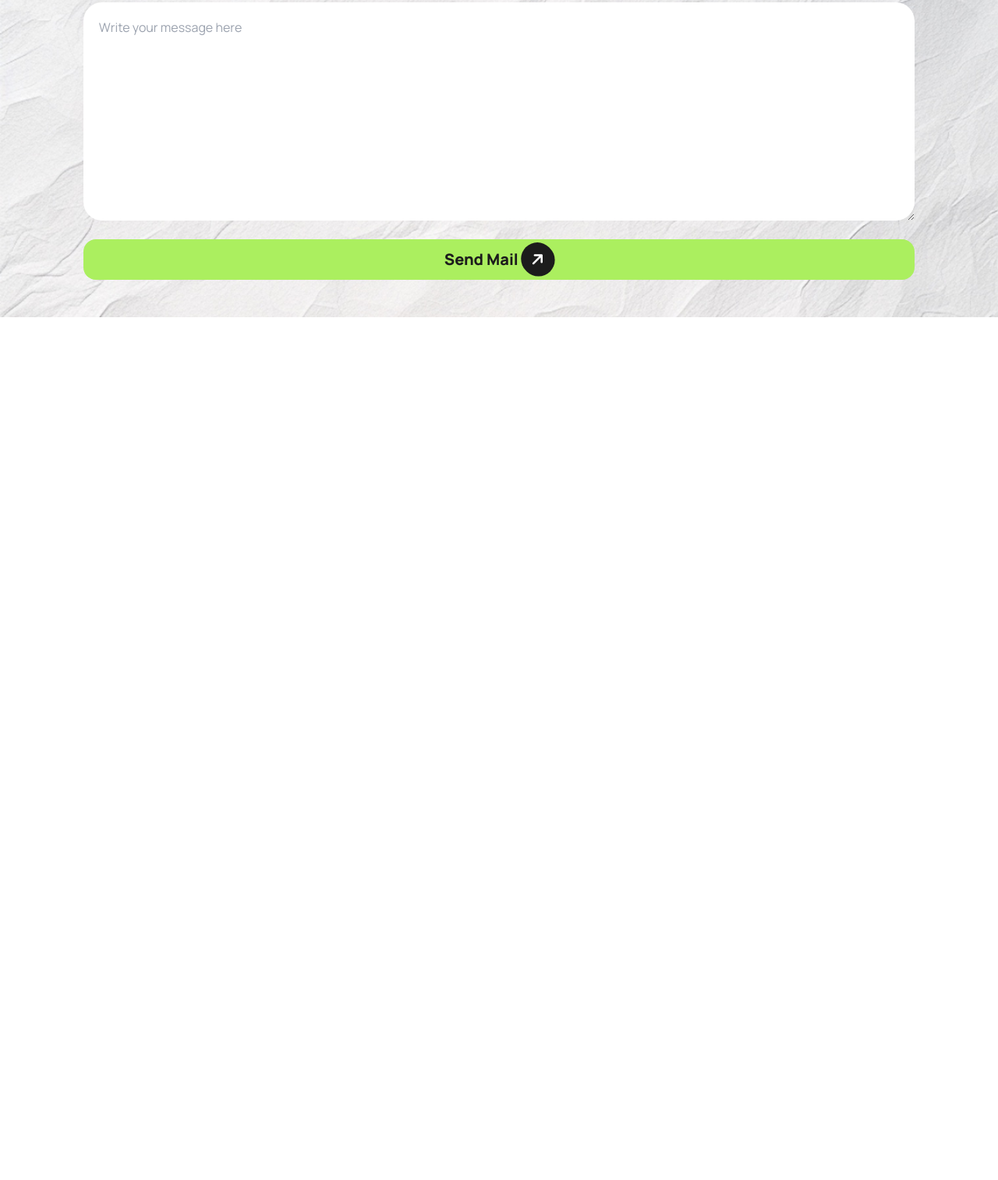
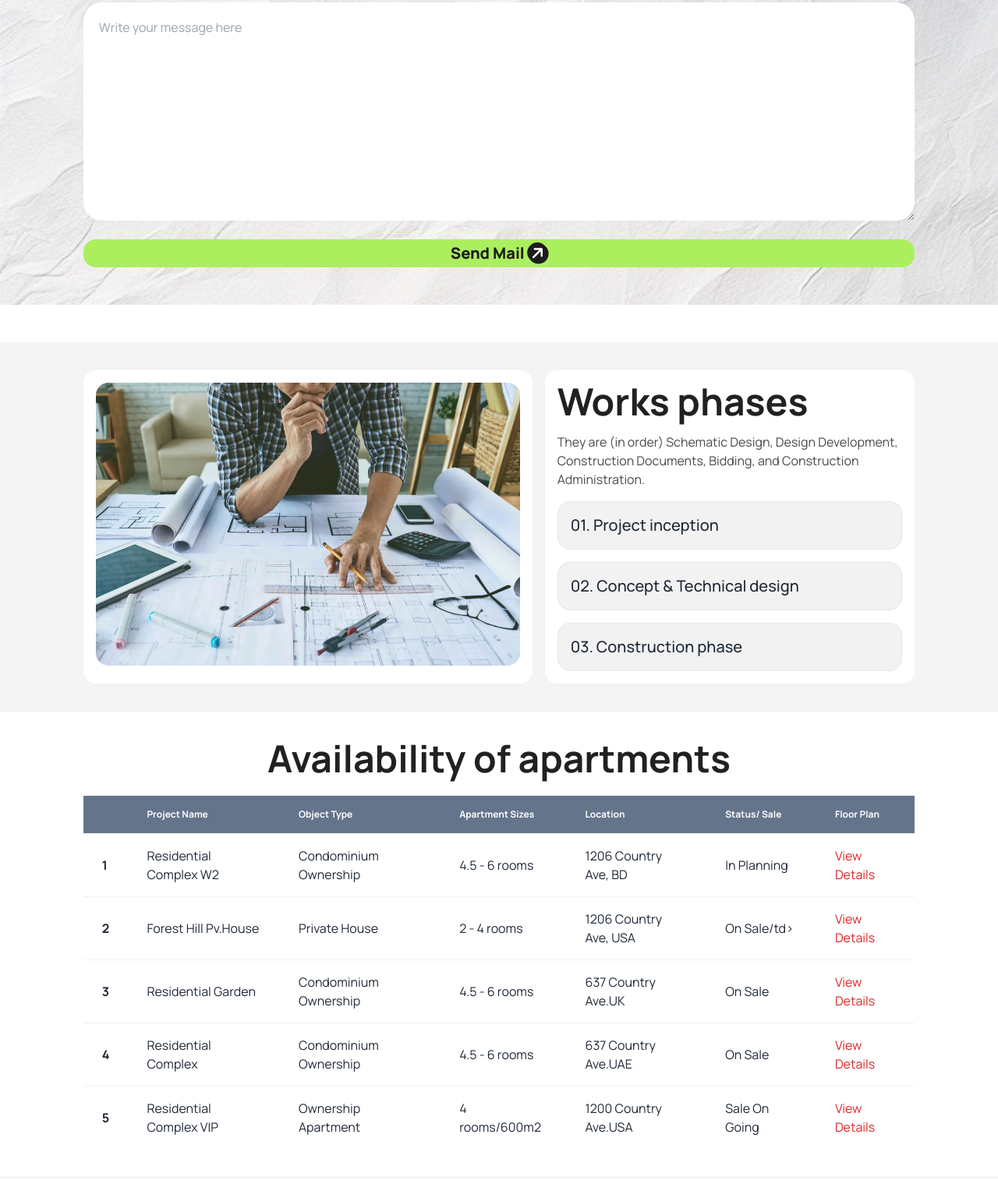
Before and after one commit to ShafayetHossain/Assignment-03, a plain HTML site: page index.html in a window 1280 px wide. Shown: the part 2900-4414 px from the top of the page at 78% size. Before the commit the page ends 3355 px from the top, so only its background shows below. Drawn offline with nearby package versions, Linux system fonts and the light colour scheme.

Commit message:
Creative Section Added

```diff
--- a/index.html
+++ b/index.html
@@ -257,6 +257,7 @@
 
         </div>
       </section>
+
       <section class="my-12 bg-[url('assets/bg.jpg')] bg-cover">
 
         <div class="w-5/6 mx-auto flex flex-col items-center  gap-y-4 py-12">
@@ -282,14 +283,130 @@
 
               <textarea class="lg:col-span-2 rounded-3xl p-5" placeholder="Write your message here"   name="" id="" cols="" rows="10"></textarea>
 
-              <span class="lg:col-span-2 text-center bg-[#ABEF5F] py-1 text-[#1C1C1C] font-extrabold text-xl rounded-2xl w-full">Send Mail <i class="fa-solid fa-arrow-right text-[#ffff] bg-[#1C1C1C] bg p-3 rounded-full -rotate-45"></i></span>
+              <button class="lg:col-span-2 text-center bg-[#ABEF5F] py-1 text-[#1C1C1C] font-extrabold text-xl rounded-2xl w-full">Send Mail <i class="fa-solid fa-arrow-right text-[#ffff] bg-[#1C1C1C] bg p-1 rounded-full -rotate-45"></i></button>
           </div>
         </div>
 
       </section>
 
+      <section class="bg-[#F4F4F4] py-9">
+        <div class="w-5/6 mx-auto lg:flex justify-between gap-x-4">
+          <div class="max-w-xl bg-white p-4 rounded-2xl">
+            <img class="rounded-2xl" src="assets/architect.jpg" alt="">
+          </div>
+
+          <div class="bg-white p-4 rounded-2xl rounded-2xl space-y-4">
+            <div class="space-y-4">
+              <h2 class="text-2xl font-bold lg:text-5xl  text-[#212121]">Works phases</h2>
+              <p class="text-[#494949]">They are (in order) Schematic Design, Design Development, Construction Documents, Bidding, and Construction Administration.</p>
+            </div>
+
+            <div tabindex="0" class="collapse border-base-300 bg-base-200 border">
+              <div class="collapse-title text-xl font-medium">01. Project inception</div>
+              <div class="collapse-content">
+                <p>With any project, it's hard to think of a more important step than the planning phases. </p>
+              </div>
+            </div>
+
+            <div tabindex="0" class="collapse border-base-300 bg-base-200 border">
+              <div class="collapse-title text-xl font-medium">02. Concept & Technical design</div>
+              <div class="collapse-content">
+                <p>Technical architecture refers to the design and structure of a system or technology that supports the overall business strategy.</p>
+              </div>
+            </div>
+
+            <div tabindex="0" class="collapse border-base-300 bg-base-200 border">
+              <div class="collapse-title text-xl font-medium">03. Construction phase</div>
+              <div class="collapse-content">
+                <p>Schematic Design, Design Development, Construction Documents, Bidding, and Construction Administration, according to AIA.</p>
+              </div>
+            </div>
+
+          </div>
+
+        </div>
+      </section>
+
+      <section>
+        <div class="w-5/6 mx-auto py-9">
+          <div>
+            <h1 class="text-2xl font-bold lg:text-5xl  text-[#212121] text-center">Availability of apartments</h1><br>
+          </div>
+          <div class="overflow-x-auto">
+            <table class="table table-xs lg:table-lg">
+              <thead>
+                <tr class="bg-slate-500 font-extrabold text-white">
+                  <th></th>
+                  <th>Project Name</th>
+                  <th>Object Type</th>
+                  <th>Apartment Sizes</th>
+                  <th>Location</th>
+                  <th>Status/ Sale</th>
+                  <th>Floor Plan</th>
+                </tr>
+              </thead>
+              <tbody>
+                <tr>
+                  <th>1</th>
+                  <td>Residential Complex W2</td>
+                  <td>Condominium Ownership</td>
+                  <td>4.5 - 6 rooms</td>
+                  <td>1206 Country Ave, BD</td>
+                  <td>In Planning</td>
+                  <td class="text-red-600"><a href="">View Details</a></td>
+                </tr>
+                <tr>
+                  <th>2</th>
+                  <td>Forest Hill Pv.House</td>
+                  <td>Private House</td>
+                  <td>2 - 4 rooms</td>
+                  <td>1206 Country Ave, USA</td>
+                  <td>On Sale/td>
+                  <td class="text-red-600"><a href="">View Details</a></td>
+                </tr>
+                <tr>
+                  <th>3</th>
+                  <td>Residential Garden</td>
+                  <td>Condominium Ownership</td>
+                  <td>4.5 - 6 rooms</td>
+                  <td>637 Country Ave.UK</td>
+                  <td>On Sale</td>
+                  <td class="text-red-600"><a href="">View Details</a></td>
+                </tr>
+                <tr>
+                  <th>4</th>
+                  <td>Residential Complex</td>
+                  <td>Condominium Ownership</td>
+                  <td>4.5 - 6 rooms</td>
+                  <td>637 Country Ave.UAE</td>
+                  <td>On Sale</td>
+                  <td class="text-red-600"><a href="">View Details</a></td>
+                </tr>
+                <tr>
+                  <th>5</th>
+                  <td>Residential Complex VIP</td>
+                  <td>Ownership Apartment</td>
+                  <td>4 rooms/600m2</td>
+                  <td>1200 Country Ave.USA</td>
+                  <td>Sale On Going</td>
+                  <td class="text-red-600"><a href="">View Details</a></td>
+                </tr>
+            </table>
+          </div>
+        </div>
+      </section>
+
+      <hr>
+
     </main>
-    <footer>
+
+    <footer class="font-manrope">
+
+      <section>
+        <div class="w-5/6 mx-auto py-9">
+
+        </div>
+      </section>
 
     </footer>
 
```
Also changed, not shown: assets/architect.jpg (added).
